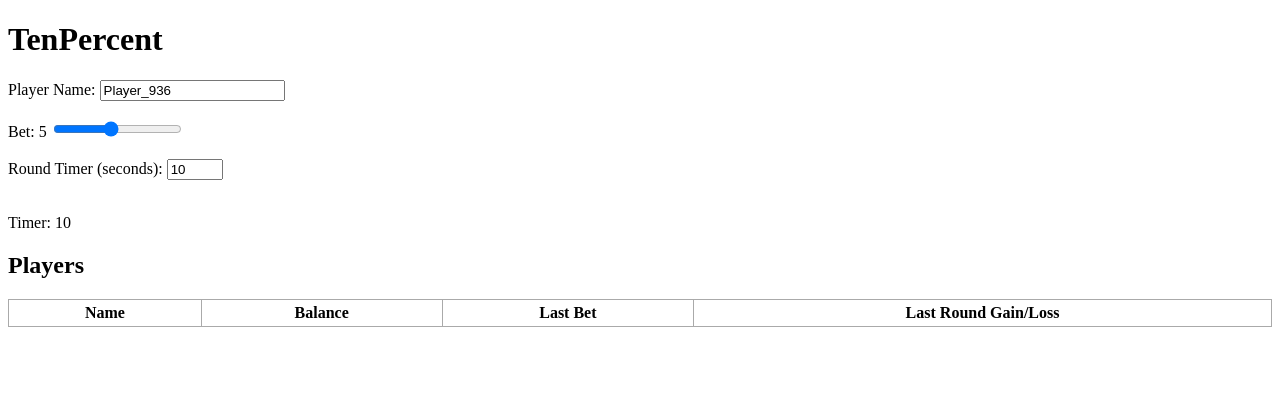
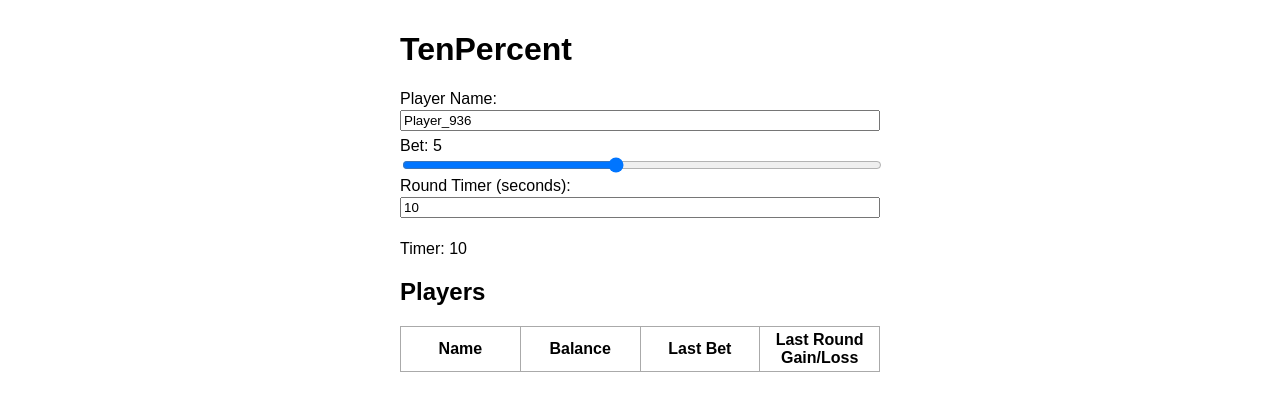
Before and after one commit to meleneemil/tenpercent, a website: page public/index.html in a window 1280 px wide. Drawn offline with nearby package versions, Linux system fonts and the light colour scheme; no server answers.

Commit message:
Update index.html

```diff
--- a/public/index.html
+++ b/public/index.html
@@ -5,29 +5,30 @@
   <title>TenPercent</title>
   <script src="/socket.io/socket.io.js"></script>
   <style>
+    body { font-family: sans-serif; padding: 10px; max-width: 480px; margin: auto; }
     .win { color: green; }
     .loss { color: red; }
-    table { border-collapse: collapse; width: 100%; }
-    th, td { border: 1px solid #aaa; padding: 4px 8px; text-align: center; }
+    table { border-collapse: collapse; width: 100%; table-layout: fixed; word-wrap: break-word; }
+    th, td { border: 1px solid #aaa; padding: 4px 6px; text-align: center; }
+    input[type=range] { width: 100%; }
+    input[type=number], input[type=text] { width: 100%; box-sizing: border-box; margin-top: 2px; margin-bottom: 6px; }
   </style>
 </head>
 <body>
   <h1>TenPercent</h1>
 
-  <label>Player Name: <input type="text" id="nameInput"></label>
-  <br><br>
+  <label>Player Name:<br> <input type="text" id="nameInput"></label>
 
-  <label>Bet: <span id="betVal">5</span></label>
-  <input type="range" min="1" max="10" value="5" id="betSlider">
-  <br><br>
+  <label>Bet: <span id="betVal">5</span><br>
+  <input type="range" min="1" max="10" value="5" id="betSlider"></label>
 
-  <label>Round Timer (seconds): <input type="number" min="1" max="60" value="10" id="timerInput"></label>
-  <br><br>
+  <label>Round Timer (seconds):<br> <input type="number" min="1" max="60" value="10" id="timerInput"></label>
 
   <p id="warning" style="color: orange; font-weight: bold;"></p>
   <p>Timer: <span id="timer">10</span></p>
 
   <h2>Players</h2>
+  <div style="overflow-x:auto;">
     <table>
       <thead>
         <tr>
@@ -39,14 +40,18 @@
       </thead>
       <tbody id="playersBody"></tbody>
     </table>
+  </div>
 
   <script>
     const socket = io();
     const roomId = 'room1';
     let name = 'Player_' + Math.floor(Math.random()*1000);
 
-    // Join room
-    socket.emit('joinRoom', { roomId, name });
+    const slider = document.getElementById('betSlider');
+    const betVal = document.getElementById('betVal');
+
+    // Join room with initial slider value
+    socket.emit('joinRoom', { roomId, name, startingBet: parseInt(slider.value) });
 
     // Name input
     const nameInput = document.getElementById('nameInput');
@@ -57,8 +62,6 @@
     });
 
     // Bet slider
-    const slider = document.getElementById('betSlider');
-    const betVal = document.getElementById('betVal');
     slider.addEventListener('input', () => {
       betVal.textContent = slider.value;
       socket.emit('setBet', { roomId, bet: parseInt(slider.value) });
@@ -79,15 +82,16 @@
     // Timer update
     socket.on('timer', t => {
       document.getElementById('timer').textContent = t;
-      document.getElementById('warning').textContent = ''; // clear warning when round starts
+      document.getElementById('warning').textContent = '';
     });
 
-    // Update players table
+    // Players table update
     socket.on('playersUpdate', players => {
       const tbody = document.getElementById('playersBody');
       tbody.innerHTML = '';
       for (const [id, p] of Object.entries(players)) {
         const tr = document.createElement('tr');
+
         const gainCell = document.createElement('td');
         if(p.lastResult) {
           gainCell.textContent = (p.lastResult.amount >= 0 ? '+' : '') + p.lastResult.amount;
@@ -97,7 +101,7 @@
         }
 
         const lastBetCell = document.createElement('td');
-        lastBetCell.textContent = p.lastResult ? p.lastResult.lastBet : '-';
+        lastBetCell.textContent = p.lastResult ? p.lastResult.lastBet : p.currentBet;
 
         tr.innerHTML = `<td>${p.name}</td>
                         <td>${p.balance}</td>`;
```
Lines whose indentation alone changed are shown as unchanged.
